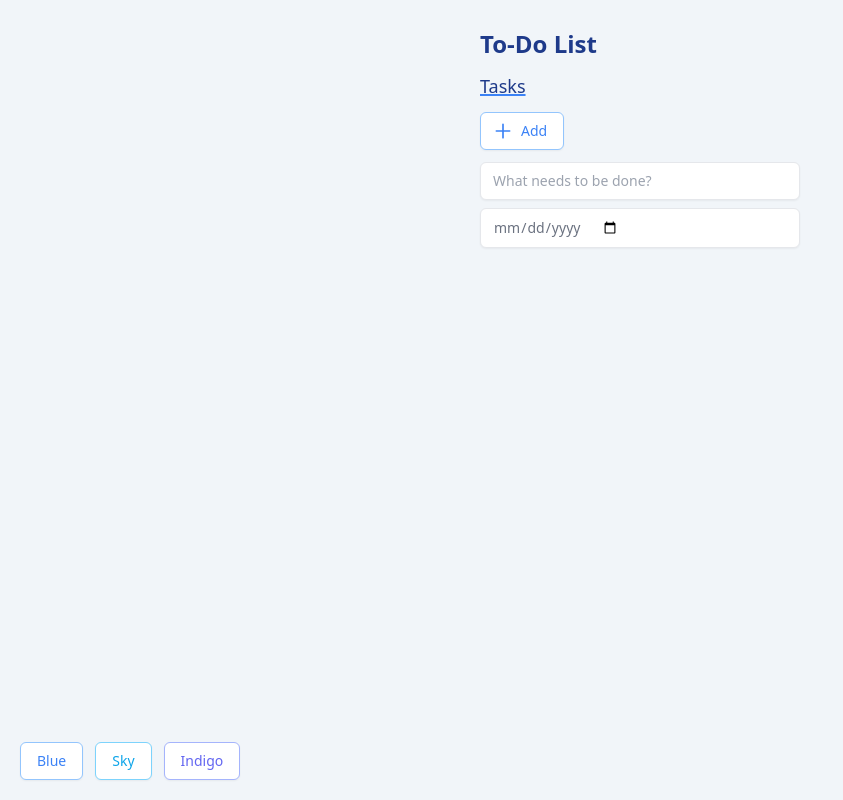
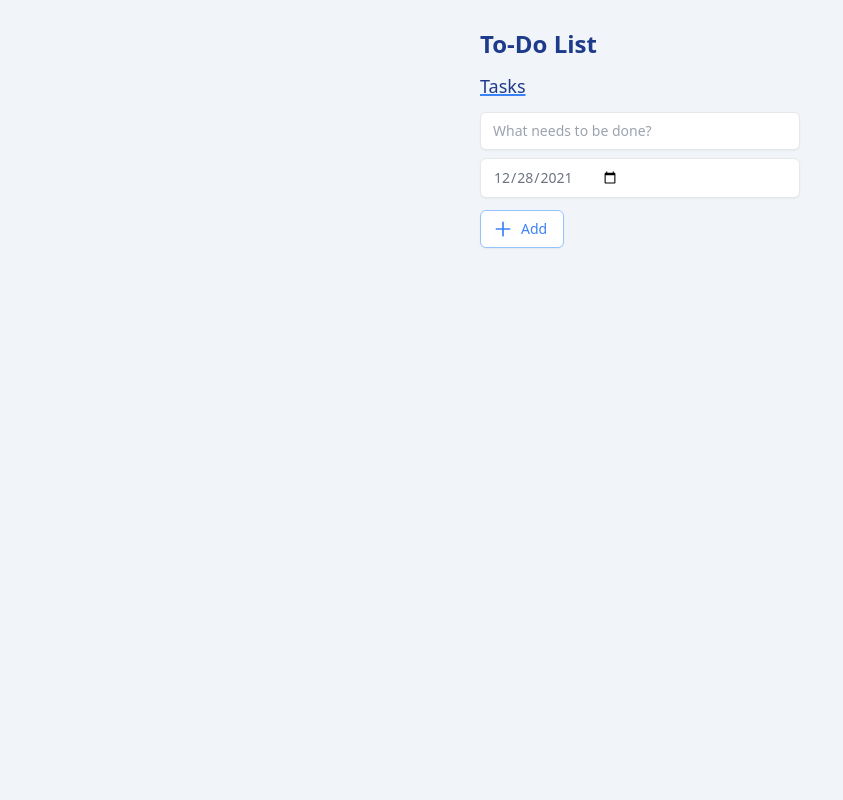
Before and after one commit to AyaanZaveri/todo, a React (Create React App) app: page / in a window 1280 px wide. Shown: the whole page, without its empty margins (0-843 px from the left). Built offline with nearby package versions, Linux system fonts and the light colour scheme.

Commit message:
Repositioning.

```diff
--- a/package.json
+++ b/package.json
@@ -3,6 +3,7 @@
   "version": "0.1.0",
   "private": true,
   "dependencies": {
+    "@date-io/moment": "^2.11.0",
     "@emotion/react": "^11.7.1",
     "@emotion/styled": "^11.6.0",
     "@headlessui/react": "^1.4.2",
--- a/src/App.js
+++ b/src/App.js
@@ -1,23 +1,19 @@
 import React, { useState } from "react";
 import Input from './components/Input'
 import Tasks from './components/Tasks'
-import Theme from './components/Theme'
 
 const App = () => {
 
-  const [theme, setTheme] = useState('Blue')
+  const theme = 'Blue'
   const [text, setText] = useState('')
   const [date, setDate] = useState('')
 
   return (
     <div className='flex justify-center mt-7 appearance-none'>
-      <div className='flex items-start flex-col gap-y-3'>
+      <div className='flex items-start flex-col gap-y-3 appearance-none'>
         <h1 className={`text-2xl w-80 font-bold text-${theme.toLowerCase()}-900 hover:text-${theme.toLowerCase()}-700 transition`}>To-Do List</h1>
 
-        <Tasks color={theme} task={text} date={date} />
-
-        <Input id='task' placeholder='What needs to be done?' color={theme} width='80' handleText={setText} handleDate={setDate}/>
-        <Theme handleTheme={setTheme} />
+        <Tasks color={theme} task={text} date={date} setText={setText} setDate={setDate} />
 
       </div>
     </div>
--- a/src/components/Input.js
+++ b/src/components/Input.js
@@ -2,18 +2,28 @@ import React from "react";
 import PropTypes from "prop-types";
 
 const Input = ({ color, padx, pady, placeholder, width, handleText, handleDate }) => {
+
+    var date = new Date();
+    var day = date.getDate();
+    var month = date.getMonth()+1;
+    var year = date.getFullYear();
+
+    date = year+'-'+month+'-'+day;
+    console.log(date);
+
   return (
+
     <div className="flex flex-col justify-center">
       <input
         onChange={(e) => handleText(e.target.value)}
         placeholder={placeholder}
-        className={`focus:ring-${color.toLowerCase()} w-${width} text-gray-500 shadow-sm appearance-none inline-flex items-center px-${padx} py-${pady} text: hover:text-gray-500 focus:text-gray-500 hover:bg-slate-50 active:text-gray-500 text-sm font-normal active:bg-${color.toLowerCase()}-100 bg-white border focus:border-${color.toLowerCase()}-500 focus:ring ring-${color.toLowerCase()}-300 rounded-md focus:outline-none transition`}
+        className={`focus:ring-${color.toLowerCase()} w-${width} text-gray-500 mt-3 shadow-sm appearance-none inline-flex items-center px-${padx} py-${pady} hover:text-gray-500 focus:text-gray-500 hover:bg-slate-50 active:text-gray-500 text-sm font-normal active:bg-${color.toLowerCase()}-100 bg-white border focus:border-${color.toLowerCase()}-500 focus:ring ring-${color.toLowerCase()}-300 rounded-md focus:outline-none transition`}
       />
       <input
         type="date"
         onChange={(date) => handleDate(date.target.value)}
-        placeholder={placeholder}
-        className={`focus:ring-${color.toLowerCase()} w-${width} text-gray-500 mt-2 outline-none shadow-sm appearance-none inline-flex items-center px-${padx} py-${pady} text: hover:text-gray-500 focus:text-gray-500 hover:bg-slate-50 active:text-gray-500 text-sm font-normal active:bg-${color.toLowerCase()}-100 bg-white border focus:border-${color.toLowerCase()}-500 focus:ring ring-${color.toLowerCase()}-300 rounded-md focus:outline-none transition`}
+        value={date}
+        className={`focus:ring-${color.toLowerCase()} w-${width} text-gray-500 mt-2 outline-none shadow-sm appearance-none inline-flex items-center px-${padx} py-${pady} hover:text-gray-500 focus:text-gray-500 hover:bg-slate-50 active:text-gray-500 text-sm font-normal active:bg-${color.toLowerCase()}-100 bg-white border focus:border-${color.toLowerCase()}-500 focus:ring ring-${color.toLowerCase()}-300 rounded-md focus:outline-none transition`}
       />
     </div>
   );
--- a/src/components/Tasks.js
+++ b/src/components/Tasks.js
@@ -1,5 +1,6 @@
 import React from "react";
 import Button from "./Button";
+import Input from './Input'
 
 const Tasks = (props) => {
   const tasks = [
@@ -7,6 +8,8 @@ const Tasks = (props) => {
 
   const taskProp = props.task;
   const dateProp = props.date;
+  const setTextProp = props.setText;
+  const setDateProp = props.setDate;
 
   const [list, setList] = React.useState(tasks);
 
@@ -35,6 +38,7 @@ const Tasks = (props) => {
           </div>
         );
       })}
+      <Input id='task' placeholder='What needs to be done?' color={props.color.toLowerCase()} width='80' handleText={setTextProp} handleDate={setDateProp}/>
       <div className="mt-3" onClick={taskProp ? handleAdd : null}>
         <Button text='Add' color={props.color.toLowerCase()} icon='PlusIcon' />
       </div>
--- a/src/components/Theme.js
+++ /dev/null
@@ -1,20 +0,0 @@
-import React from "react";
-import Button from "./Button";
-
-const Theme = ({ handleTheme }) => {
-  const colors = ["Blue", "Sky", "Indigo"];
-
-  return (
-    <div className="absolute bottom-0 left-0 m-5">
-        <div className="flex flex-wrap flex-row gap-x-3 mt-5">
-        {colors.map((color) => (
-            <div key={Math.round(Math.random() * 10000)} onClick={() => handleTheme(color)}>
-            <Button key={Math.round(Math.random() * 10000)} text={color} color={color} />
-            </div>
-        ))}
-        </div>
-    </div>
-  );
-};
-
-export default Theme;
```
Also changed, not shown: 1 other file (tests, documents, lock files or other folders).
